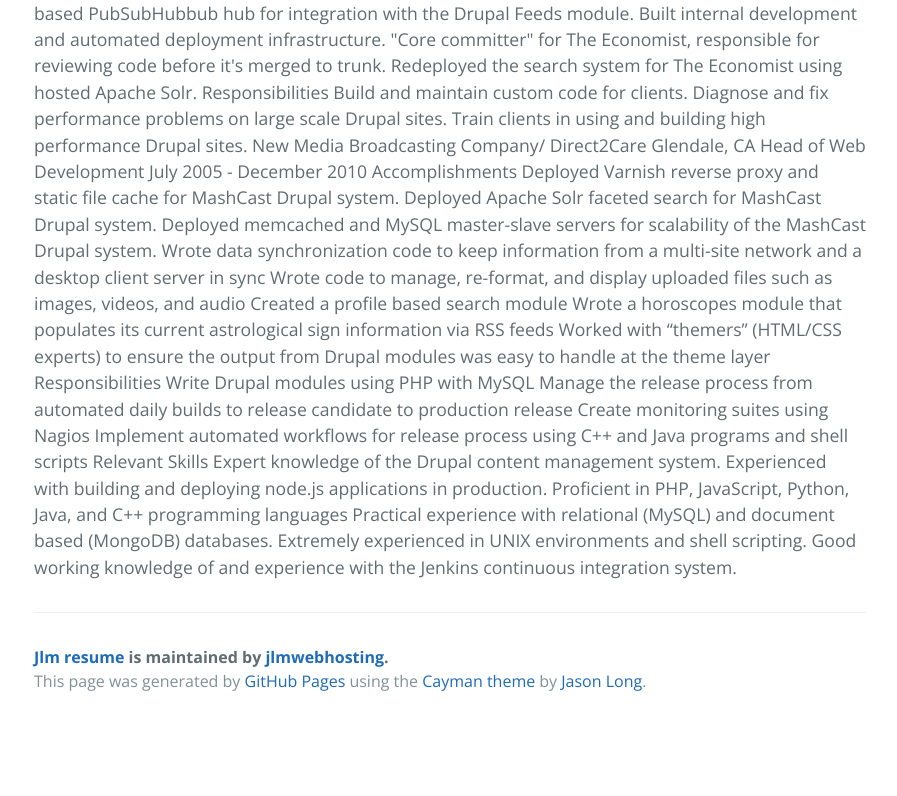
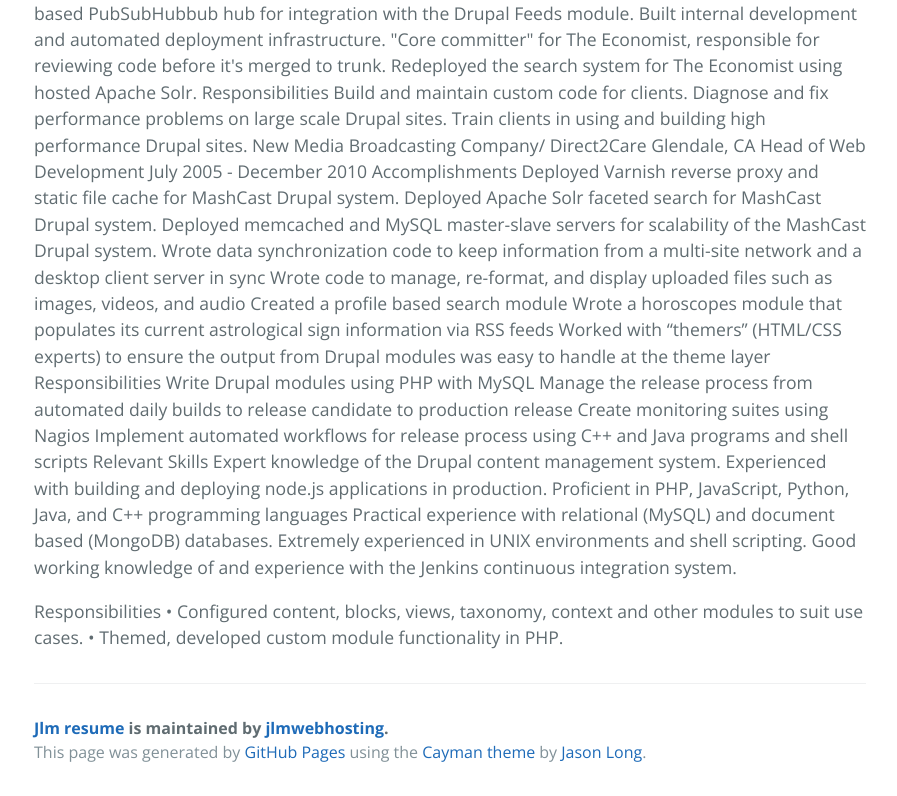
Before and after one commit to jlmwebhosting/jlm_resume, a plain HTML site: page index.html in a window 1280 px wide. Shown: the part 2418-3214 px from the top of the page, without its empty margins (190-1087 px from the left). Before the commit the page ends 3143 px from the top, so only its background shows below. Drawn offline with nearby package versions, Linux system fonts and the light colour scheme.

```diff
--- a/index.html
+++ b/index.html
@@ -160,6 +160,10 @@ Practical experience with relational (MySQL) and document based (MongoDB) databa
 Extremely experienced in UNIX environments and shell scripting.
 Good working knowledge of and experience with the Jenkins continuous integration system.</p>
 
+<p>Responsibilities
+• Configured content, blocks, views, taxonomy, context and other modules to suit use cases.
+• Themed, developed custom module functionality in PHP.</p>
+
       <footer class="site-footer">
         <span class="site-footer-owner"><a href="https://github.com/jlmwebhosting/jlm_resume">Jlm resume</a> is maintained by <a href="https://github.com/jlmwebhosting">jlmwebhosting</a>.</span>
 
```
Also changed, not shown: params.json (+1 -1 lines).
